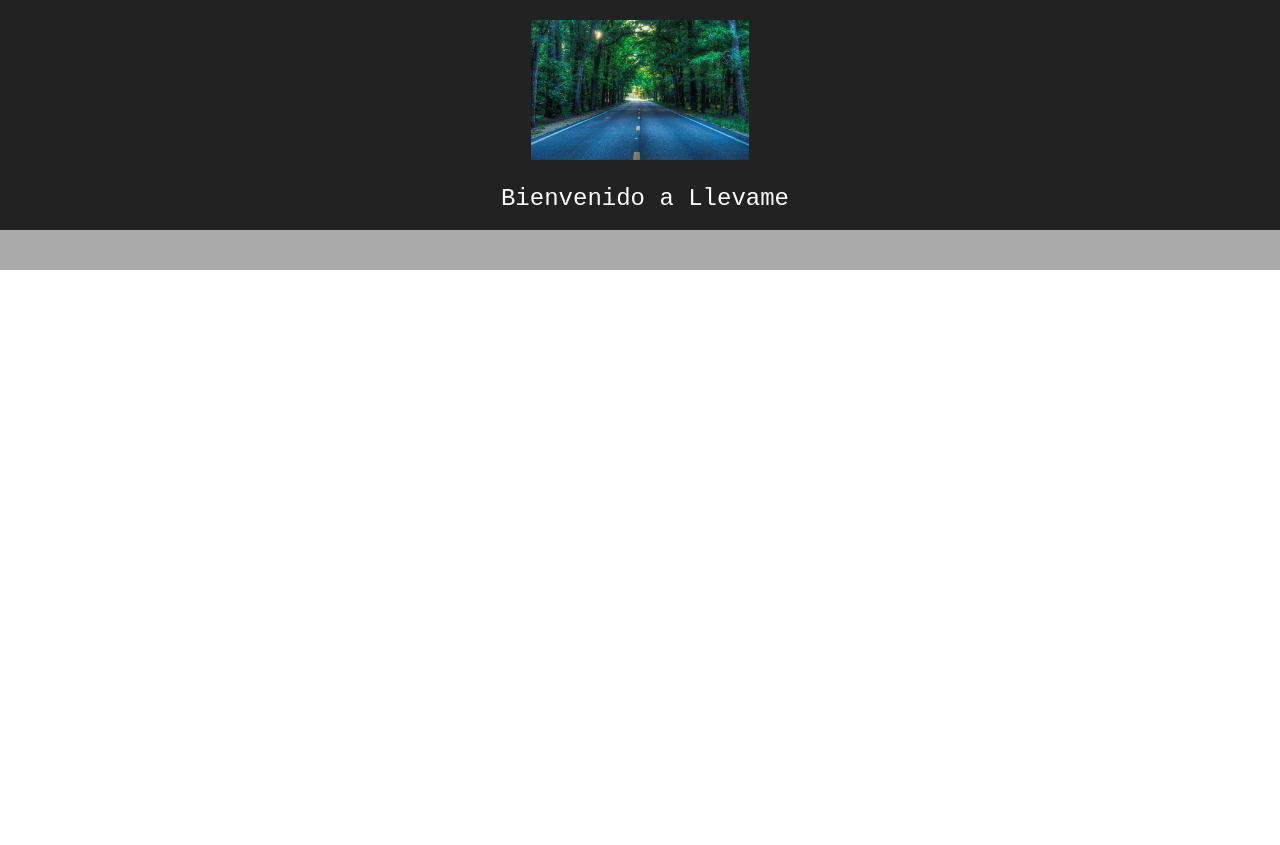
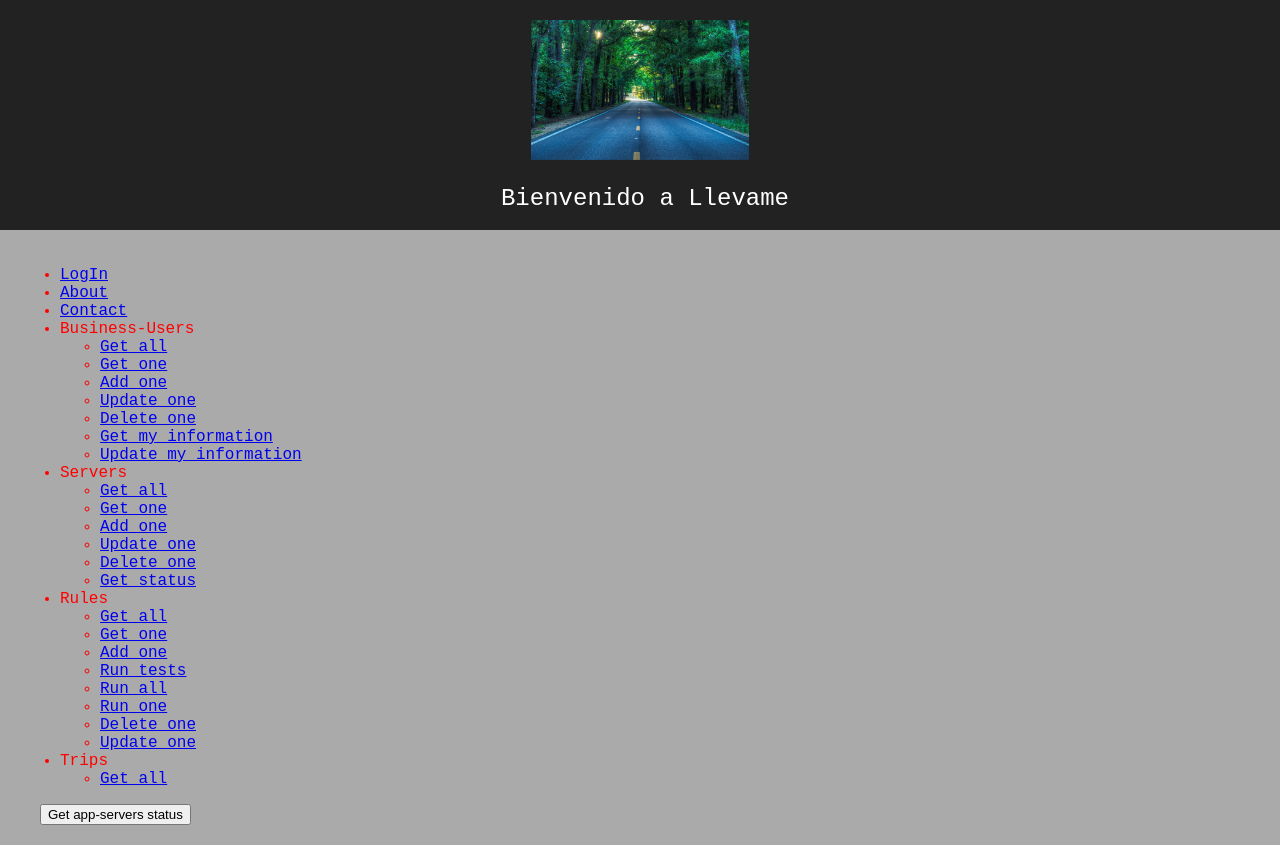
Before and after one commit to llevame/shared-server, a React (Create React App) app in the folder client/: page /servers-status in a window 1280 px wide. Before the commit the page ends 800 px from the top, so only its background shows below. Built offline with nearby package versions, Linux system fonts and the light colour scheme.

Commit message:
Se agrega la funcionalidad de poder ver el status de los app-servers (ON/DOWN)

```diff
--- a/client/src/components/App.js
+++ b/client/src/components/App.js
@@ -18,6 +18,7 @@ import GetOneServer from './servers/GetOne';
 import AddServer from './servers/AddOne';
 import UpdateServer from './servers/UpdateOne';
 import DeleteServer from './servers/DeleteOne';
+import ServerStatus from './servers/GetStatus';
 
 import GetRules from './rules/GetAll';
 import GetOneRule from './rules/GetOne';
@@ -59,6 +60,7 @@ class App extends Component {
 						<Route path="/servers-get" component={ GetOneServer } />
 						<Route path="/servers-update" component={ UpdateServer } />
 						<Route path="/servers-del" component={ DeleteServer } />
+						<Route path="/servers-status" component={ ServerStatus } />
 						<Route path="/rules" component={ GetRules } />
 						<Route path="/rules-get" component={ GetOneRule } />
 						<Route path="/rules-add" component={ AddRule } />
--- a/client/src/components/Menu.js
+++ b/client/src/components/Menu.js
@@ -60,6 +60,9 @@ class Menu extends Component {
 							<li>
 								<Link to={'/servers-del'}>Delete one</Link>
 							</li>
+							<li>
+								<Link to={'/servers-status'}>Get status</Link>
+							</li>
 						</ul>
 					</li>
 					<li>
--- /dev/null
+++ b/client/src/components/servers/GetStatus.js
@@ -0,0 +1,81 @@
+import React, { Component } from 'react';
+import moment from 'moment';
+import TableResults from '../TableResults';
+import Menu from '../Menu';
+
+class ServerStatus extends Component {
+
+	constructor(props) {
+		super(props);
+		this.state = {
+			result: [],
+			hide: true,
+		};
+		this.onEnterToken = this.onEnterToken.bind(this);
+	}
+
+	onEnterToken(e) {
+		e.preventDefault();
+		let token = sessionStorage.getItem('token');
+		if (token == null) {
+			alert('You must be logged in');
+		} else {
+			fetch('/api/servers?token=' + token, {
+				method: 'GET',
+				headers: {
+					'Content-Type': 'application/json',
+				},
+			})
+			.then((res) => res.json())
+			.then((json) => {
+				if (json.code) {
+					this.setState({
+						...this.state,
+						result: {},
+						hide: true
+					});
+					alert(`An error has ocurred:\n\ncode: ${json.code}\nmessage: ${json.message}\n`);
+				} else {
+					let now = moment().unix();
+					let lastMinute = moment().subtract(5, 'minute').unix();
+					json.servers = json.servers.map((s) => {
+						return {
+							id: s.id,
+							name: s.name,
+							status: (s.lastConnection >= lastMinute &&
+									s.lastConnection < now) ? "ON" : "DOWN"
+						};
+					});
+					this.setState({
+						...this.state,
+						result: json.servers,
+						hide: false
+					});
+				}
+			});
+		}
+	}
+
+	renderResult() {
+
+		if (!this.state.hide) {
+			return (
+				<TableResults result={this.state.result} style={{"justifyContent": "center"}}/>
+			);
+		}
+	}
+
+	render() {
+		return (
+			<div>
+				<Menu />
+				<form className="Form" onSubmit={this.onEnterToken}>
+					<input type="submit" value="Get app-servers status" />
+				</form>
+				{this.renderResult()}
+			</div>
+		);
+	}
+}
+
+export default ServerStatus;
```
